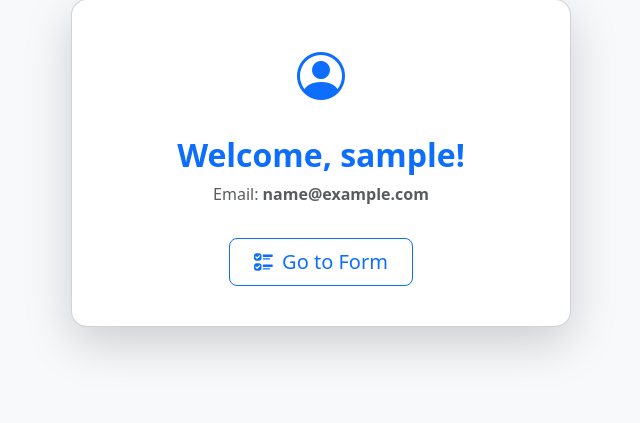
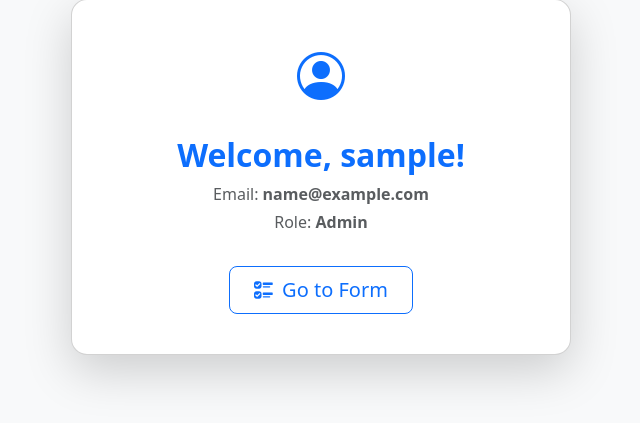
Before and after one commit to codingburgas/2425-11-g-pp-student-practices-assignment-team10, a Flask app: page /profile in a window 1280 px wide. Shown: the part 129-552 px from the top of the page, without its empty margins (319-959 px from the left). Run offline with Flask 3, Linux system fonts and the light colour scheme; the visitor is signed in with stand-in values (Sample User, id 1); some libraries are stand-ins or nearby versions.

Commit message:
Add a profile page after logging in Co-authored-by: KMZheleva21 <kmzheleva21@codingburgas.bg> Co-authored-by: ADAtanasov21 <adatanasov21@codingburgas.bg>

```diff
--- a/flaskProject/auth/forms.py
+++ b/flaskProject/auth/forms.py
@@ -1,9 +1,9 @@
 from flask_wtf import FlaskForm
 from wtforms import StringField, PasswordField, BooleanField, SubmitField
+from wtforms.fields.choices import SelectField
 from wtforms.validators import DataRequired, Email, EqualTo, ValidationError, Length
 
 from .models import User
-
 from flask_wtf import FlaskForm
 from wtforms.fields.simple import StringField, PasswordField, SubmitField
 from wtforms.validators import DataRequired, Email
@@ -16,6 +16,7 @@ class LoginForm(FlaskForm):
 class RegisterForm(FlaskForm):
     username = StringField('Username', validators=[DataRequired(), Length(min=4, max=64)])
     email = StringField('Email', validators=[DataRequired()])
+    role = SelectField('Role', choices=[('student', 'Student'), ('teacher', 'Teacher')], validators=[DataRequired()])
     password = PasswordField('Password', validators=[
         DataRequired(),
         Length(min=8, message="Password should be at least 8 characters long")
--- a/flaskProject/auth/models.py
+++ b/flaskProject/auth/models.py
@@ -11,6 +11,7 @@ class User(UserMixin, db.Model):
     username = db.Column(db.String(64), unique=True, nullable=False)
     email = db.Column(db.String(120), unique=True, nullable=False)
     password_hash = db.Column(db.String(128), nullable=False)
+    role = db.Column(db.String(10), nullable=False)
 
     def set_password(self, password):
         self.password_hash = generate_password_hash(password)
--- a/flaskProject/auth/routes.py
+++ b/flaskProject/auth/routes.py
@@ -26,11 +26,10 @@ def login():
 @auth_bp.route('/register', methods=['GET', 'POST'])
 def register():
     if current_user.is_authenticated:
-        return redirect(url_for('main.index'))
+        return redirect(url_for('main.profile'))
 
     form = RegisterForm()
     if form.validate_on_submit():
-        # Check if username or email already exists
         if User.query.filter_by(username=form.username.data).first():
             flash('Username already taken')
             return redirect(url_for('auth.register'))
@@ -38,7 +37,7 @@ def register():
             flash('Email already registered')
             return redirect(url_for('auth.register'))
 
-        user = User(username=form.username.data, email=form.email.data)
+        user = User(username=form.username.data, email=form.email.data, role=form.role.data)
         user.set_password(form.password.data)
         db.session.add(user)
         db.session.commit()
--- a/flaskProject/templates/profile.html
+++ b/flaskProject/templates/profile.html
@@ -10,7 +10,8 @@
                 <i class="bi bi-person-circle text-primary" style="font-size: 3rem;"></i>
             </div>
             <h2 class="fw-bold text-primary">Welcome, {{ user.username }}!</h2>
-            <p class="text-muted mb-3">Email: <span class="fw-semibold">{{ user.email }}</span></p>
+            <p class="text-muted mb-1">Email: <span class="fw-semibold">{{ user.email }}</span></p>
+            <p class="text-muted mb-3">Role: <span class="fw-semibold text-capitalize">{{ user.role }}</span></p>
 
             <a href="{{ url_for('main.form') }}" class="btn btn-outline-primary btn-lg rounded-3 mt-3 px-4">
                 <i class="bi bi-ui-checks me-2"></i>Go to Form
```
Also changed, not shown: flaskProject/templates/auth/register.html (+10 -0 lines).
